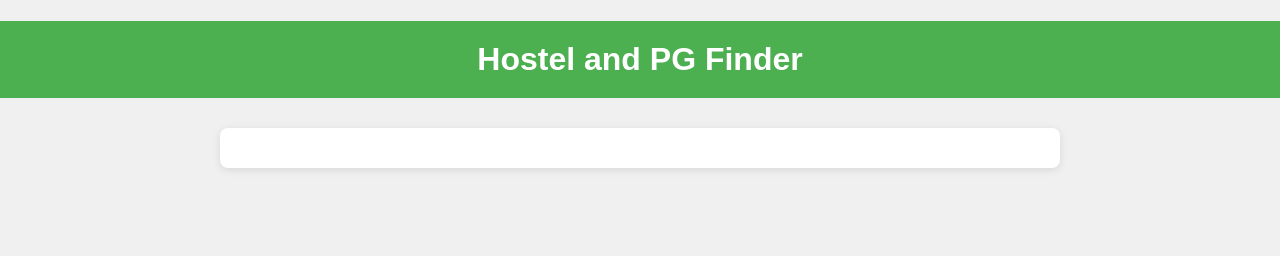
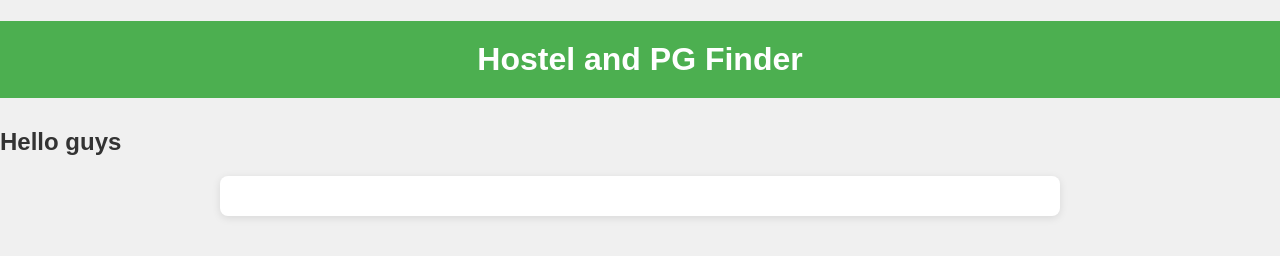
Before and after one commit to KURO-1125/Scholar.Shelter, a website: page index.html in a window 1280 px wide. Drawn offline with Linux system fonts and the light colour scheme; no server answers.

Commit message:
test update index.html

```diff
--- a/index.html
+++ b/index.html
@@ -8,6 +8,7 @@
 </head>
 <body>
     <h1>Hostel and PG Finder</h1>
+    <h2>Hello guys</h2>
     <div id="hostels"></div>
     <script src="script.js"></script>
 </body>
```
